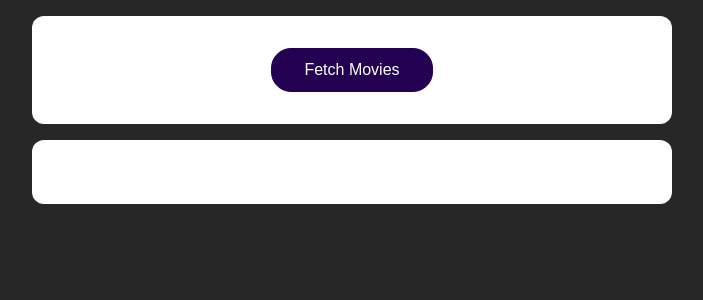
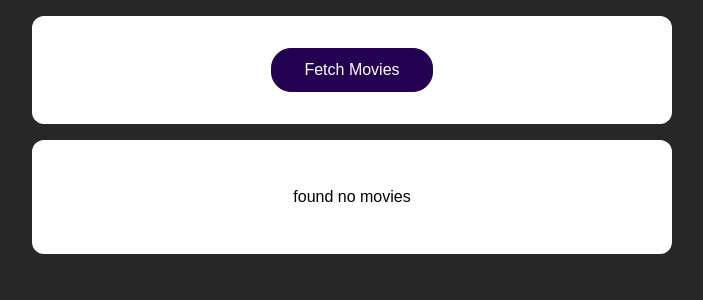
Before and after one commit to Coding-Gymnasium/max-react-complete-guide, a React (Create React App) app in the folder section-14-starting-project/: page / in a window 1280 px wide. Shown: the top 300 px of the page, without its empty margins (288-991 px from the left). Built offline with nearby package versions, Linux system fonts and the light colour scheme.

Commit message:
Add fallback for when there are no movies available

```diff
--- a/section-14-starting-project/src/App.js
+++ b/section-14-starting-project/src/App.js
@@ -29,7 +29,8 @@
         <button onClick={fetchMoviesHandler}>Fetch Movies</button>
       </section>
       <section>
-        {!isLoading && <MoviesList movies={movies} />}
+        {!isLoading && movies.length > 0 && <MoviesList movies={movies} />}
+        {!isLoading && movies.length === 0 && <p>found no movies</p>}
         {isLoading && <p>Loading...</p>}
       </section>
     </React.Fragment>
```
